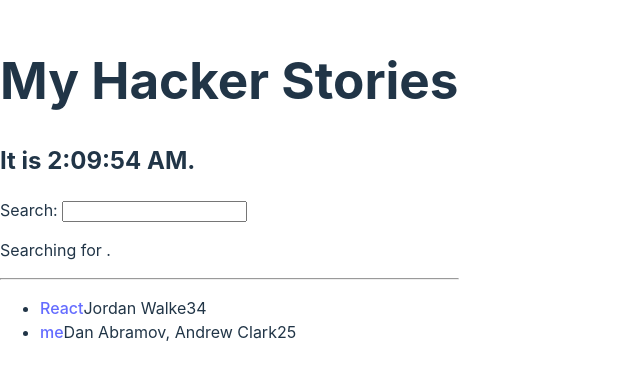
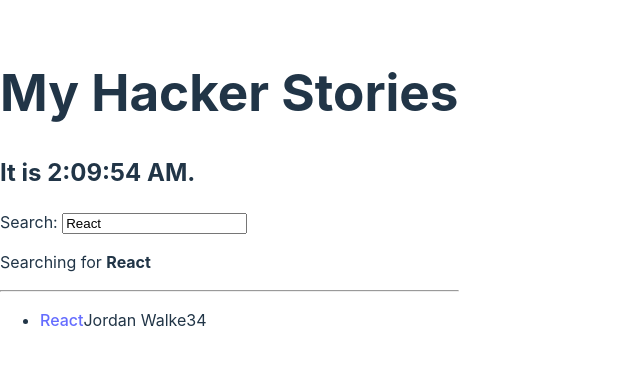
Before and after one commit to Elena-Nam/stories, a React (Vite) app: page / in a window 1280 px wide. Shown: the part 211-588 px from the top of the page, without its empty margins (0-640 px from the left). Built offline with nearby package versions, Linux system fonts and the light colour scheme.

Commit message:
used hooks and fragment

```diff
--- a/src/App.jsx
+++ b/src/App.jsx
@@ -1,4 +1,17 @@
 import * as React from 'react';
+
+
+const useStorageState = (key, initialState) => {
+const [value, setValue] = React.useState (
+  localStorage.getItem('key') || initialState
+  );
+
+  React.useEffect(() => {
+    localStorage.setItem(key, value);
+    }, [value, key]);
+
+  return [value, setValue];
+  };
 
 
 const  App = () => {
@@ -21,58 +34,74 @@
   },
   ];
 
+  const [searchTerm, setSearchTerm] = useStorageState(
+    'search','React');
+  /*
+  const [searchTerm, setSearchTerm] = React.useState (
+  localStorage.getItem('search') || 'React'
+  );
+
+  React.useEffect(() => {
+    localStorage.setItem('search', searchTerm);
+    }, [searchTerm]);
+
   const handleSearch = (event) => {
     console.log(event.target.value);
+    setSearchTerm(event.target.value);
+
+    localStorage.setItem('search', event.target.value);
+  };
+*/
+
+  const handleSearch = (event) => {
+  setSearchTerm(event.target.value);
   };
 
-  return(
+  const searchedStories = stories.filter((story) => story.title.toLowerCase().includes(searchTerm.toLowerCase())
+    );
+
+  return (
   <div>
   <h1>My Hacker Stories</h1>
   <h2>It is {new Date().toLocaleTimeString()}.</h2>
 
-  <Search onSearch = {handleSearch}/>
+  <Search onSearch = {handleSearch} search={searchTerm}/>
   <hr />
 
-  <List list = {stories}/>
+  <List list = {searchedStories}/>
   </div>
 );
 }
 
-const List = (props) => (
+const List = ({list}) => (
   <ul>
-  {props.list.map((item) => (
+  {list.map((item) => (
   <Item key={item.objectID} item = {item}/>
   ))}
   </ul>
   );
-  const Item = (props) => (
+  const Item = ({item}) => (
     <li>
     <span>
-    <a href={props.item.url}>{props.item.title}</a>
+    <a href={item.url}>{item.title}</a>
     </span>
-    <span>{props.item.author}</span>
-    <span>{props.item.num_comments}</span>
-    <span>{props.item.points}</span>
+    <span>{item.author}</span>
+    <span>{item.num_comments}</span>
+    <span>{item.points}</span>
     </li>
   );
 
-  const Search = (props) => {
-    const [searchTerm, setSearchTerm] = React.useState('');
-    const handleChange = (event) => {
-
-   setSearchTerm(event.target.value);
-   props.onSearch(event);
-    }
+  const Search = ({search, onSearch}) => {
 
   return (
-  <div>
+  <>
   <label htmlFor="search">Search: </label>
-  <input id="search" type="text" onChange={handleChange} />
+  <input id="search" type="text" value={search} onChange={onSearch} />
 
   <p>
-  Searching for <strong>{searchTerm}</strong>.
+  Searching for <strong>{search}</strong>
   </p>
-  </div>
+  </>
   );
 }
 
```
